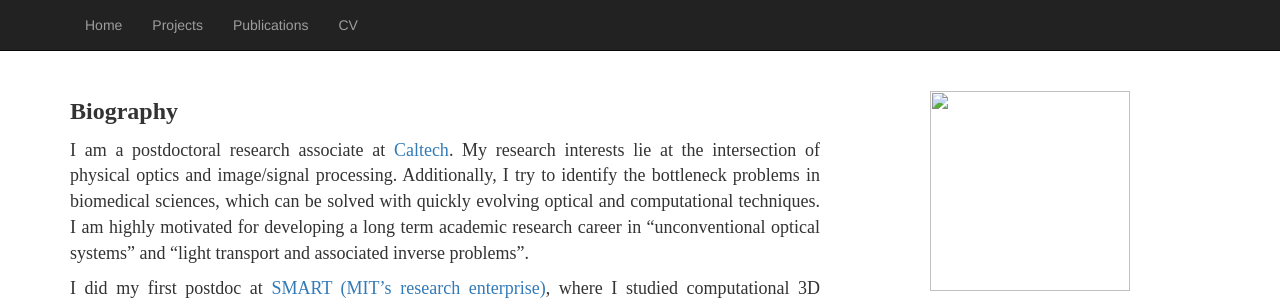
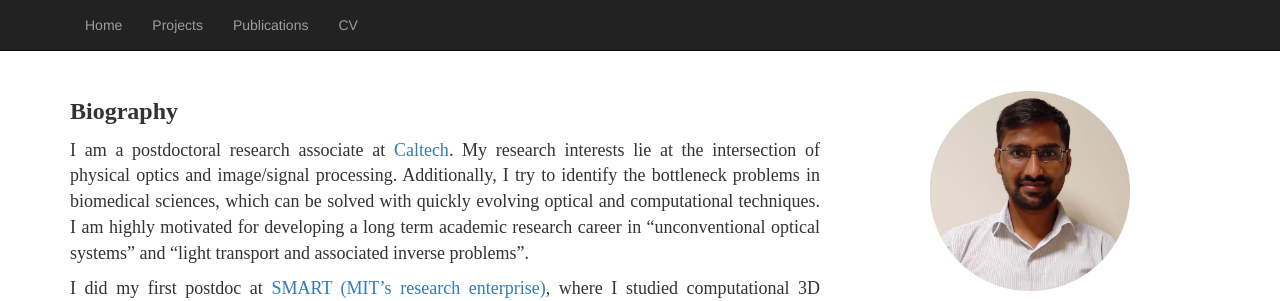
Before and after one commit to kumar-optoman/kumar-optoman.github.io, a plain HTML site: page index.html in a window 1280 px wide. Shown: the top 301 px of the page. Drawn offline with nearby package versions, Linux system fonts and the light colour scheme.

Commit message:
Update index.html

```diff
--- a/index.html
+++ b/index.html
@@ -88,7 +88,7 @@
 
 		<!-- Main Image -->
 
-                <h1><img class="center" src="myroundphoto.jpeg" alt="" width="200" height="200"><br></h1>
+                <h1><img class="center" src="myroundphoto.jpg" alt="" width="200" height="200"><br></h1>
 
 		<h1><font face = "Arial" size = "6"><p><strong>Sanjeev Kumar</strong></font></p>
                 <font face = "Times New Roman" size = "4.75">California Institute of Technology, USA<br></font></h1>
```
